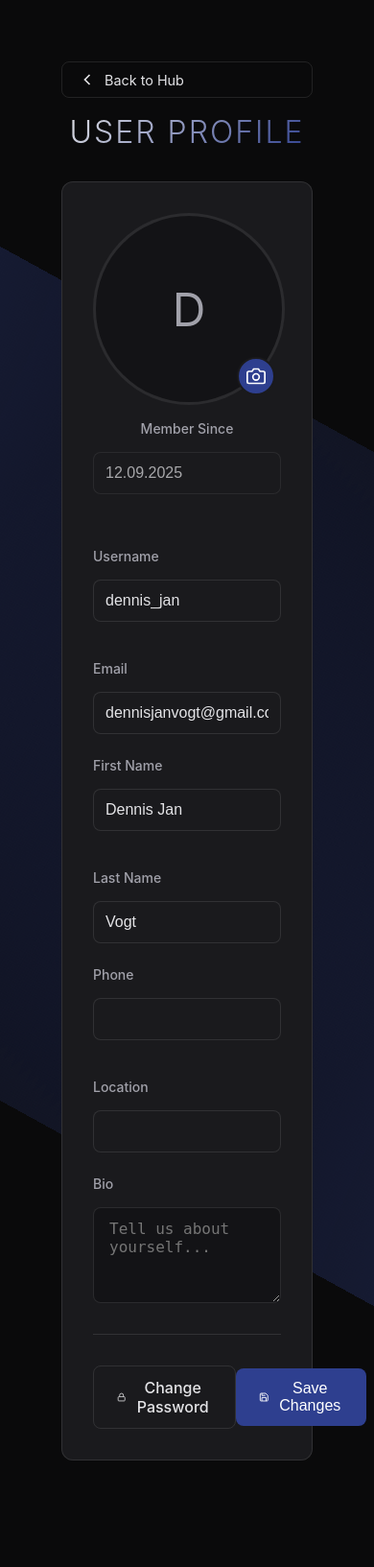
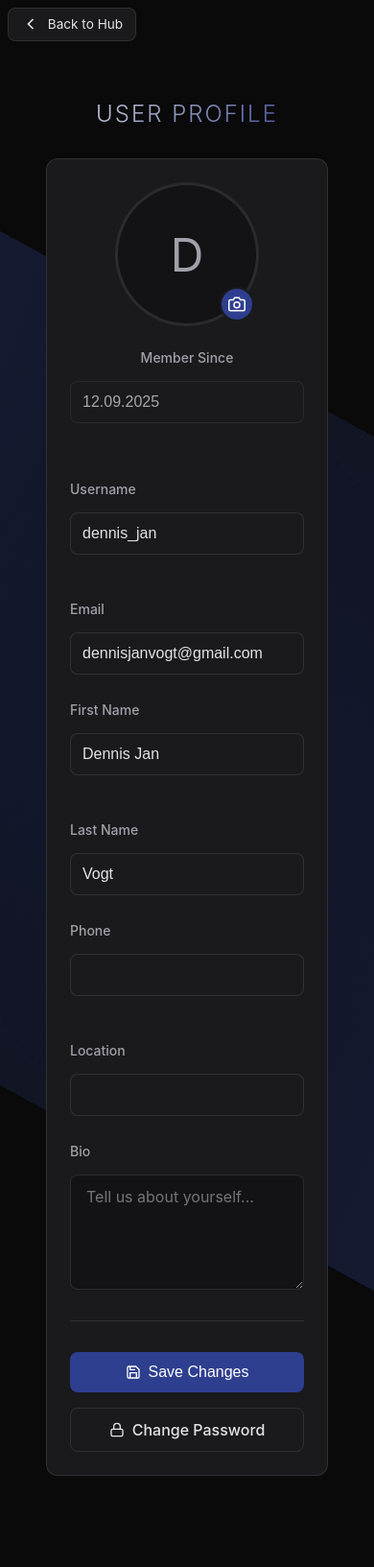
Before and after one commit to dennisjanvogt/consulting_apps, a Django app: page /auth/profile/ in a window 390 px wide; the page is wider, and only the part inside the window is pictured. Shown: the top 1633 px of that part at 96% size. Run offline with Django 5.2, Linux system fonts and the light colour scheme; a user stored in the database is signed in; data comes from the database, SQL or seed files in the repository; some libraries are stand-ins or nearby versions.

Commit message:
Fix layout overlaps and position back button
Adjust CSS to prevent overlapping elements, ensure the back button sits fixed in the top-left corner, and improve responsive behavior. Added global box-sizing reset, constrained container widths, adjusted paddings, sizes and overflow rules to stop content from spilling out of its container, widened form inputs and textareas slightly, and tweaked modal sizing. Also moved the Back to Hub markup to top-level so it remains visible and added media queries to better handle smaller screens.

```diff
--- a/authentication/templates/authentication/profile.html
+++ b/authentication/templates/authentication/profile.html
@@ -18,35 +18,28 @@
         --danger: #EF4444;
     }
 
+    * {
+        margin: 0;
+        padding: 0;
+        box-sizing: border-box;
+    }
+
     body {
         background: var(--bg-primary);
         color: var(--text-primary);
         font-family: -apple-system, BlinkMacSystemFont, 'Segoe UI', Roboto, 'Helvetica Neue', Arial, sans-serif;
         min-height: 100vh;
-        display: flex;
-        align-items: center;
-        justify-content: center;
-    }
-
-    .profile-container {
-        max-width: 900px;
-        width: 100%;
         padding: 2rem;
     }
 
-    .profile-header {
-        text-align: center;
-        margin-bottom: 2rem;
-        position: relative;
-    }
-
+    /* Back Button - Fixed in top left corner */
     .back-button {
-        position: absolute;
-        left: 0;
-        top: 50%;
-        transform: translateY(-50%);
+        position: fixed;
+        left: 1rem;
+        top: 1rem;
+        z-index: 100;
         padding: 0.5rem 1rem;
-        background: transparent;
+        background: var(--bg-card);
         border: 1px solid var(--border);
         border-radius: 8px;
         color: var(--text-primary);
@@ -64,6 +57,17 @@
         box-shadow: 0 4px 12px var(--glow);
     }
 
+    .profile-container {
+        max-width: 1000px;
+        margin: 0 auto;
+        padding-top: 4rem; /* Space for fixed back button */
+    }
+
+    .profile-header {
+        text-align: center;
+        margin-bottom: 2rem;
+    }
+
     .profile-title {
         font-size: 2rem;
         font-weight: 300;
@@ -77,25 +81,26 @@
         background: var(--bg-card);
         border: 1px solid var(--border);
         border-radius: 12px;
-        padding: 2rem;
-        margin-bottom: 2rem;
+        padding: 2.5rem;
+        overflow: hidden; /* Prevent content overflow */
     }
 
     .profile-sections {
         display: flex;
-        gap: 2rem;
+        gap: 3rem;
     }
 
     .profile-left {
-        flex: 0 0 250px;
+        flex-shrink: 0;
+        width: 220px;
         text-align: center;
     }
 
     .profile-picture-container {
         position: relative;
-        width: 200px;
-        height: 200px;
-        margin: 0 auto 1rem;
+        width: 180px;
+        height: 180px;
+        margin: 0 auto 1.5rem;
     }
 
     .profile-picture {
@@ -122,10 +127,10 @@
 
     .change-photo-btn {
         position: absolute;
-        bottom: 10px;
-        right: 10px;
-        width: 40px;
-        height: 40px;
+        bottom: 5px;
+        right: 5px;
+        width: 36px;
+        height: 36px;
         border-radius: 50%;
         background: var(--accent);
         border: 2px solid var(--bg-card);
@@ -142,17 +147,18 @@
     }
 
     .change-photo-btn svg {
-        width: 20px;
-        height: 20px;
+        width: 18px;
+        height: 18px;
         color: white;
     }
 
     .profile-right {
         flex: 1;
+        min-width: 0; /* Prevent overflow */
     }
 
     .form-group {
-        margin-bottom: 1.5rem;
+        margin-bottom: 1.75rem;
     }
 
     .form-label {
@@ -165,7 +171,7 @@
 
     .form-input {
         width: 100%;
-        padding: 0.75rem 1rem;
+        padding: 0.875rem 1.25rem;
         background: var(--bg-secondary);
         border: 1px solid var(--border);
         border-radius: 8px;
@@ -187,14 +193,15 @@
 
     .form-textarea {
         width: 100%;
-        padding: 0.75rem 1rem;
+        padding: 0.875rem 1.25rem;
         background: var(--bg-secondary);
         border: 1px solid var(--border);
         border-radius: 8px;
         color: var(--text-primary);
         font-size: 1rem;
+        font-family: inherit;
         resize: vertical;
-        min-height: 100px;
+        min-height: 120px;
         transition: all 0.3s ease;
     }
 
@@ -207,7 +214,7 @@
     .form-row {
         display: grid;
         grid-template-columns: 1fr 1fr;
-        gap: 1rem;
+        gap: 1.25rem;
     }
 
     .form-actions {
@@ -253,17 +260,6 @@
         background: var(--bg-secondary);
     }
 
-    .btn-danger {
-        background: transparent;
-        color: var(--danger);
-        border: 1px solid var(--danger);
-    }
-
-    .btn-danger:hover {
-        background: var(--danger);
-        color: white;
-    }
-
     /* Image Cropper Modal */
     .modal {
         display: none;
@@ -272,7 +268,7 @@
         left: 0;
         width: 100%;
         height: 100%;
-        background: rgba(0, 0, 0, 0.8);
+        background: rgba(0, 0, 0, 0.85);
         z-index: 1000;
         align-items: center;
         justify-content: center;
@@ -287,7 +283,9 @@
         border-radius: 12px;
         max-width: 600px;
         width: 90%;
+        max-height: 90vh;
         padding: 2rem;
+        overflow-y: auto;
     }
 
     .modal-header {
@@ -344,7 +342,7 @@
 
     /* Messages */
     .messages {
-        margin-bottom: 1rem;
+        margin-bottom: 1.5rem;
     }
 
     .message {
@@ -368,35 +366,79 @@
         color: var(--danger);
     }
 
+    /* Responsive Design */
     @media (max-width: 768px) {
+        body {
+            padding: 1rem;
+        }
+
+        .back-button {
+            position: fixed;
+            left: 0.5rem;
+            top: 0.5rem;
+            padding: 0.4rem 0.8rem;
+            font-size: 0.85rem;
+        }
+
+        .profile-container {
+            padding-top: 3.5rem;
+        }
+
+        .profile-card {
+            padding: 1.5rem;
+        }
+
         .profile-sections {
             flex-direction: column;
+            gap: 2rem;
         }
 
         .profile-left {
-            flex: none;
+            width: 100%;
         }
 
         .form-row {
             grid-template-columns: 1fr;
         }
 
-        .back-button {
-            position: static;
-            transform: none;
-            margin-bottom: 1rem;
+        .form-actions {
+            flex-direction: column-reverse;
+            gap: 1rem;
+        }
+
+        .btn {
+            width: 100%;
+            justify-content: center;
+        }
+    }
+
+    @media (max-width: 480px) {
+        .profile-title {
+            font-size: 1.5rem;
+        }
+
+        .profile-picture-container {
+            width: 150px;
+            height: 150px;
+        }
+
+        .form-input,
+        .form-textarea {
+            padding: 0.75rem 1rem;
         }
     }
 </style>
 
+<!-- Back Button positioned in top left corner -->
+<a href="/" class="back-button">
+    <svg width="20" height="20" viewBox="0 0 24 24" fill="none" stroke="currentColor" stroke-width="2">
+        <path d="M15 18l-6-6 6-6"/>
+    </svg>
+    Back to Hub
+</a>
+
 <div class="profile-container">
     <div class="profile-header">
-        <a href="/" class="back-button">
-            <svg width="20" height="20" viewBox="0 0 24 24" fill="none" stroke="currentColor" stroke-width="2">
-                <path d="M15 18l-6-6 6-6"/>
-            </svg>
-            Back to Hub
-        </a>
         <h1 class="profile-title">USER PROFILE</h1>
     </div>
 
```
